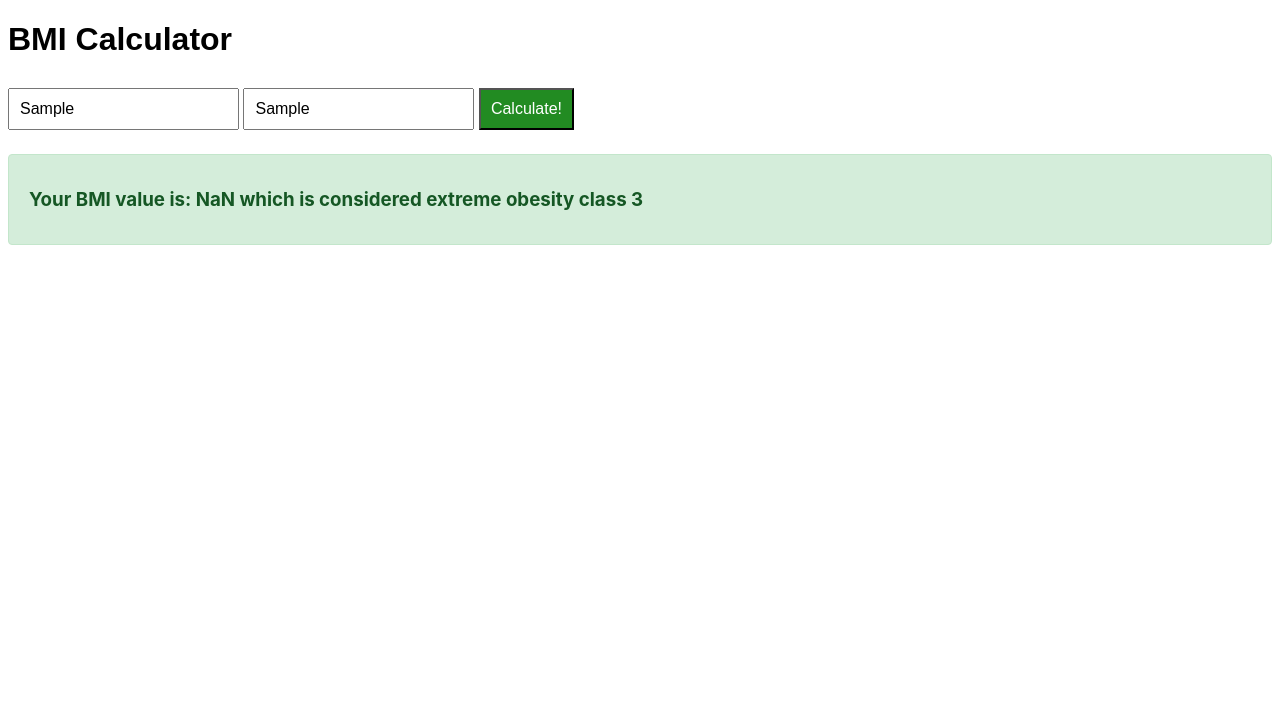
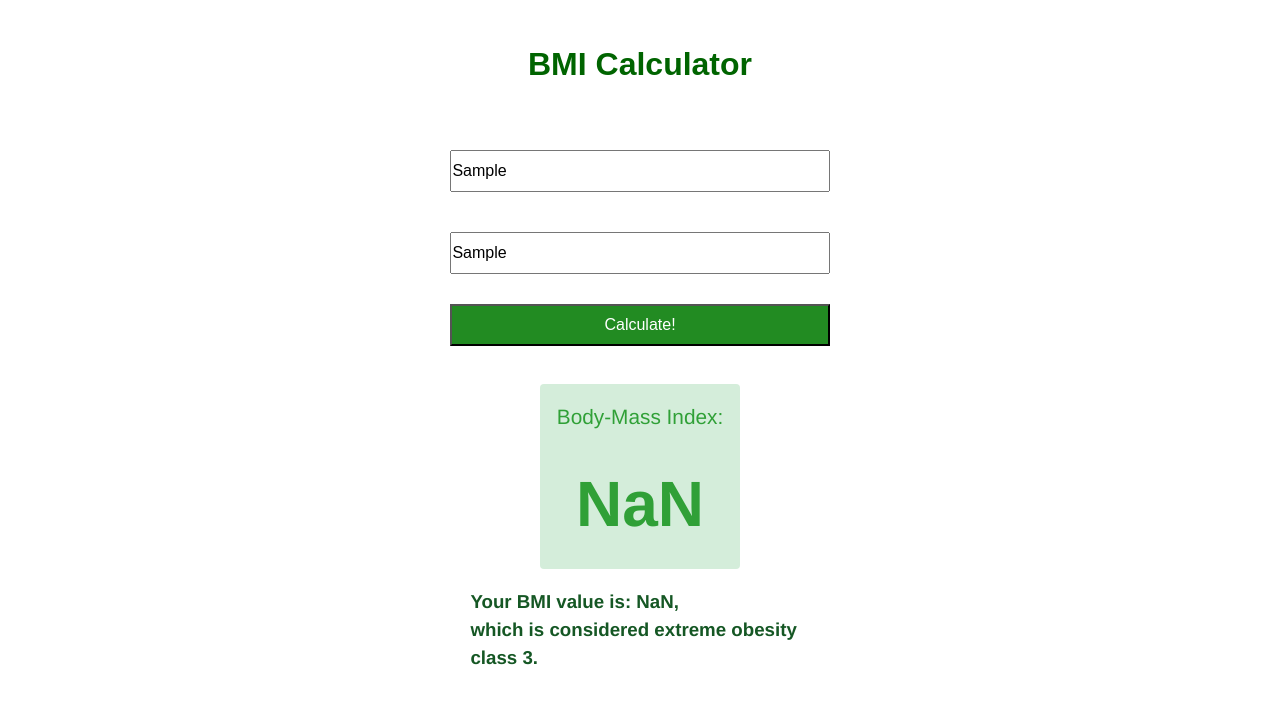
Before and after one commit to erikbjoern/BMI_calculator, a website: page src/index.html in a window 1280 px wide. Both pictures are taken after typing "Sample", "Sample" into the empty fields and a click on the button "Calculate!". Drawn offline with Linux system fonts and the light colour scheme.

Commit message:
Mostly applying style changes

```diff
--- a/src/assets/css/styles.css
+++ b/src/assets/css/styles.css
@@ -2,9 +2,24 @@ body {
     font-family: Arial, Helvetica, sans-serif;
 }
 
+#heading {
+    color: darkgreen;
+    position: relative;
+    text-align: center;
+    padding: 25px 0;
+}
+
+#UI {
+    width: 30%;
+    display: flex;
+    position: relative;
+    margin: auto auto;
+    flex-direction: column;
+}
+
 input[type="text"] {
-    padding: 10px 10px;
-    margin: 8px 0;
+    padding: 10px 0;
+    margin: 20px 0;
     box-sizing: border-box;
     font-size: 16px;
 
@@ -14,52 +29,53 @@ button {
     background-color: forestgreen;
     color: white;
     padding: 10px 10px;
+    margin: 10px 0;
     font-size: 16px;
 }
 
 .notification {
-    -webkit-tap-highlight-color: transparent;
---blue: #007bff;
---indigo: #6610f2;
---purple: #6f42c1;
---pink: #e83e8c;
---red: #dc3545;
---orange: #fd7e14;
---yellow: #ffc107;
---green: #28a745;
---teal: #20c997;
---cyan: #17a2b8;
---white: #fff;
---gray: #6c757d;
---gray-dark: #343a40;
---primary: #007bff;
---secondary: #6c757d;
---success: #28a745;
---info: #17a2b8;
---warning: #ffc107;
---danger: #dc3545;
---light: #f8f9fa;
---dark: #343a40;
---breakpoint-xs: 0;
---breakpoint-sm: 576px;
---breakpoint-md: 768px;
---breakpoint-lg: 992px;
---breakpoint-xl: 1200px;
---font-family-sans-serif: -apple-system,BlinkMacSystemFont,"Segoe UI",Roboto,"Helvetica Neue",Arial,"Noto Sans",sans-serif,"Apple Color Emoji","Segoe UI Emoji","Segoe UI Symbol","Noto Color Emoji";
---font-family-monospace: SFMono-Regular,Menlo,Monaco,Consolas,"Liberation Mono","Courier New",monospace;
-font-family: -apple-system,BlinkMacSystemFont,"Segoe UI",Roboto,"Helvetica Neue",Arial,"Noto Sans",sans-serif,"Apple Color Emoji","Segoe UI Emoji","Segoe UI Symbol","Noto Color Emoji";
+font-family: "Helvetica Neue",Arial,"Noto Sans",sans-serif;
 font-size: 1rem;
 font-weight: 400;
 line-height: 1.5;
 text-align: left;
-box-sizing: border-box;
 position: relative;
 padding: .75rem 1.25rem;
 margin-bottom: 1rem;
-border: 1px solid transparent;
-border-radius: .25rem;
 color: #155724;
-background-color: #d4edda;
-border-color: #c3e6cb;
 margin-top: 1rem;
+
 }
+
+.notification > div {
+    position: relative;
+    display: block;
+    background-color: #d4edda;
+    width: fit-content;
+    border-color: #c3e6cb;
+    border: 1px solid transparent;
+    border-radius: .25rem;
+    padding: 1em;
+    margin: auto auto;
+}
+
+.notification > div > h1 {
+    color: #30a037;
+    display: block;
+    font-size: 400%;
+    text-align: center;
+    padding: 0 0;
+    margin: 0;
+
+}
+
+.notification > div > h6 {
+    font-weight: normal;
+    color: #30a037;
+    font-size: 130%;
+    text-align: center;
+    padding: 0 0;
+    margin-block-start: 0;
+    margin-block-end: 0;
+
+}
--- a/src/assets/js/bmiUI.js
+++ b/src/assets/js/bmiUI.js
@@ -1,9 +1,9 @@
 const calculateBMI = () => {
     let weightInput = document.getElementById("weight")
     let heightInput = document.getElementById("height")
-    let results = calculateMetricBMI(parseInt(weightInput.value), parseInt(heightInput.value))
-    let message = getBMIClassification(parseFloat(results))
+    let result = calculateMetricBMI(parseInt(weightInput.value), parseInt(heightInput.value))
+    let message = getBMIClassification(parseFloat(result))
     let displayResultsElement = document.getElementById("results")
-    displayResultsElement.innerHTML = `<h3>Your BMI value is: ${results} which is considered ${message}</h3>`
+    displayResultsElement.innerHTML = `<div id='BMI'><h6>Body-Mass Index:</h6><br><h1>${result}</h1></div> <h3>Your BMI value is: ${result},<br> which is considered ${message}.</h3>`,
     displayResultsElement.classList.add('notification')
 }
--- a/src/assets/js/bmi_calculator.js
+++ b/src/assets/js/bmi_calculator.js
@@ -8,7 +8,7 @@ const getBMIClassification = (value) => {
     if (value<18.5) {
     return "underweight"
     } else if (value < 25) {
-    return "normal weight"
+    return "healthy weight"
     } else if (value < 30) {
     return "overweight"
     } else if (value < 35) {
--- a/src/index.html
+++ b/src/index.html
@@ -7,11 +7,14 @@
     <link rel="stylesheet" href="./assets/css/styles.css">
 </head>
 <body>
-    <h1>BMI Calculator</h1>
-    <input type="text" id="weight" placeholder="Your weight in kg">
-    <input type="text" id="height" placeholder="Your height in cm">
-    <button id="Calculate" onclick="calculateBMI()">Calculate!</button>
-    <div id="results"></div>
+    <h1 id="heading">BMI Calculator</h1>
+    <div id="UI">
+        <input type="text" id="weight" placeholder="Your weight in kg">
+        <input type="text" id="height" placeholder="Your height in cm">
+        <button id="Calculate" onclick="calculateBMI()">Calculate!</button>
+        <div id="results"></div>
+    </div>
+
 
     <script src="./assets/js/bmi_calculator.js"></script>
     <script src="./assets/js/bmiUI.js"></script>
```
